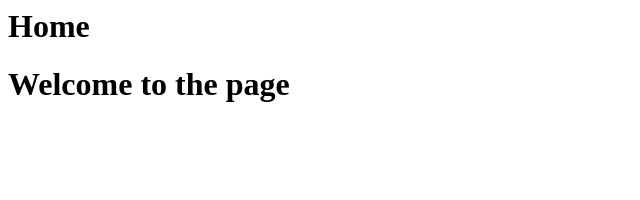
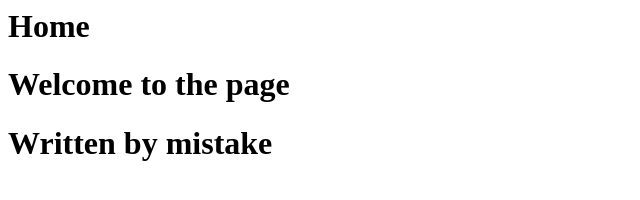
Before and after one commit to sujeth95/gitHubProject, a plain HTML site: page index.html in a window 1280 px wide. Shown: the whole page, without its empty margins (0-640 px from the left). Drawn offline with Linux system fonts and the light colour scheme.

Commit message:
Wrong commit

```diff
--- a/index.html
+++ b/index.html
@@ -1,2 +1,3 @@
 <h1>Home</h1>
 <h1>Welcome to the page</h1>
+<h1>Written by mistake</h1>
```
